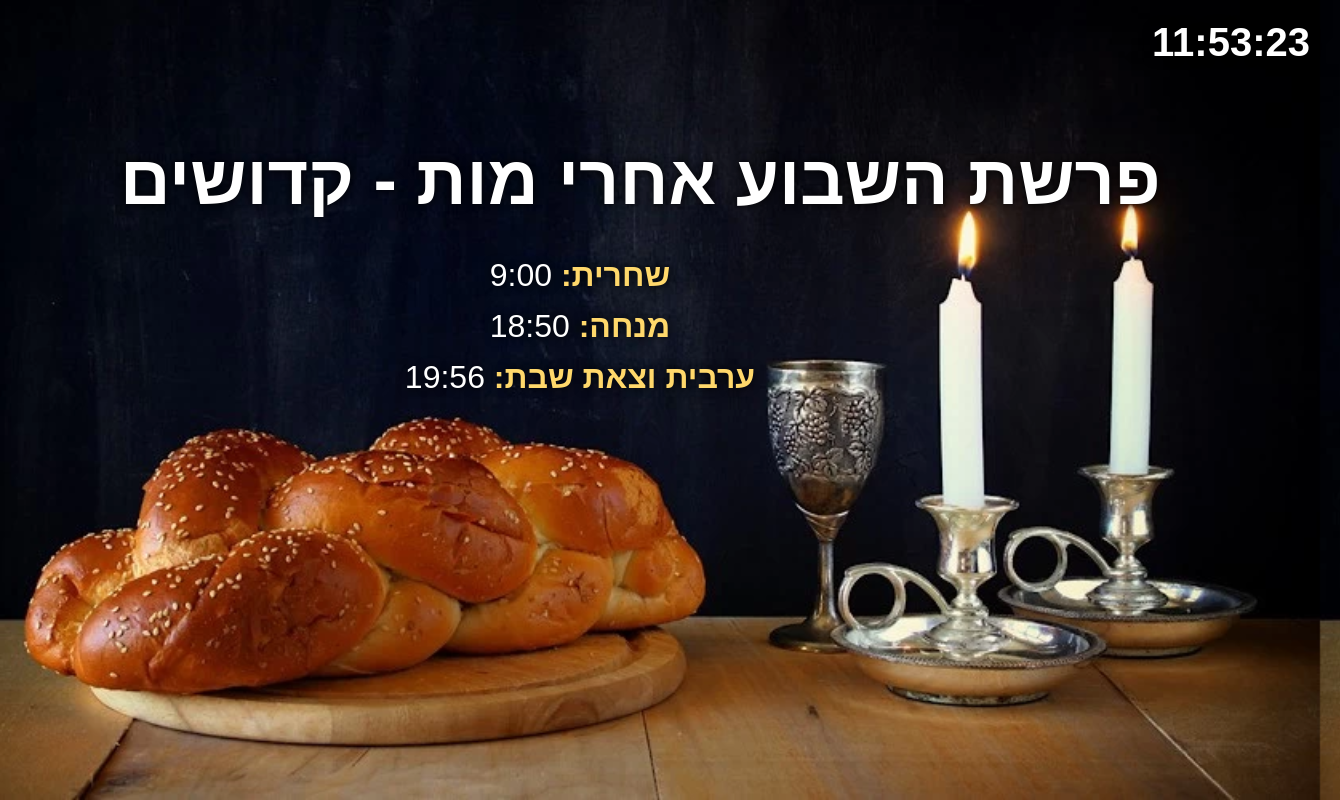
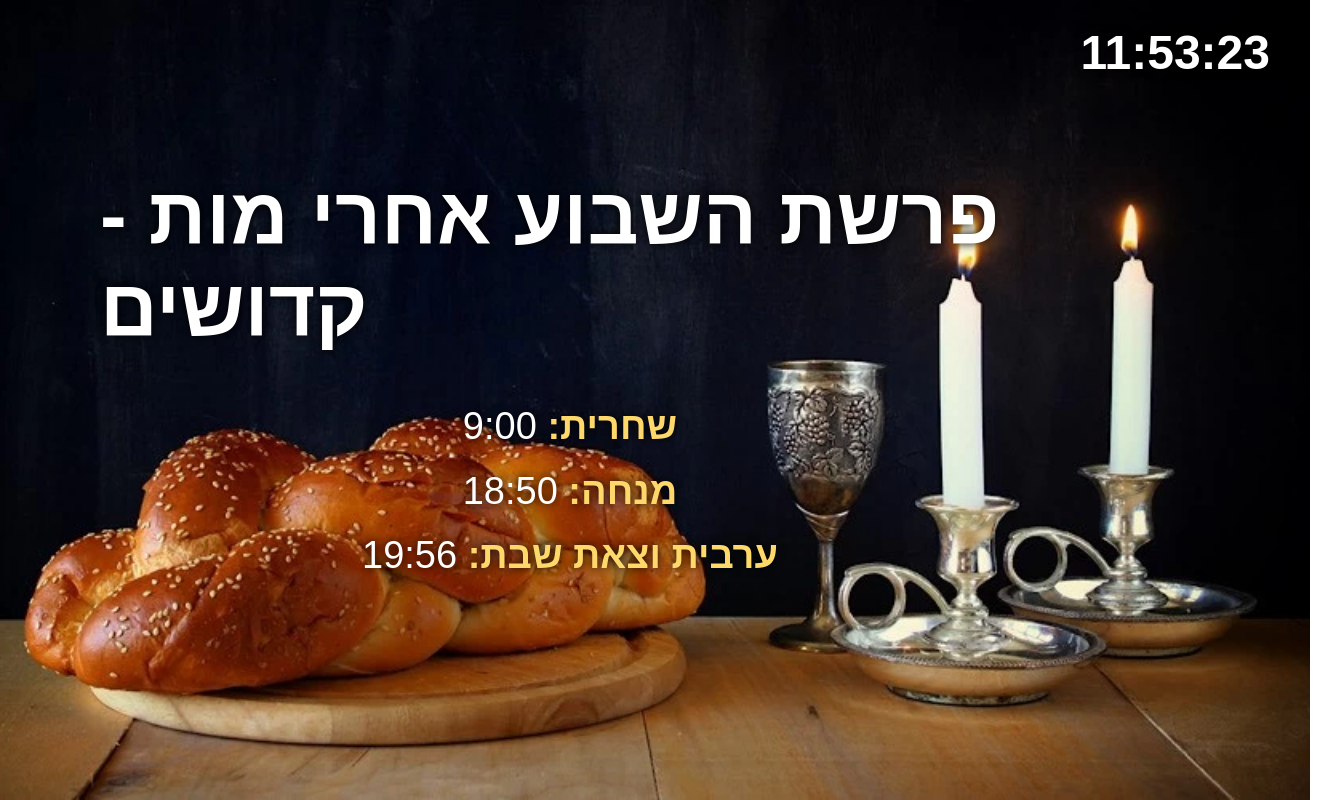
Before and after one commit to ozdvir/sfiratHomer, a plain HTML site: page index4.html in a window 1280 px wide. Shown: the whole page, 1340 px wide, since content can reach past the window. Drawn offline with Linux system fonts and the light colour scheme.

Commit message:
Refine HTML structure and styles for index4.html
Adjusted styles for better layout and appearance.

```diff
--- a/index4.html
+++ b/index4.html
@@ -15,7 +15,9 @@
 
       background-size: cover;
       background-position: center;
+      width: 100vw;
       height: 100vh;
+      overflow: hidden;
 
       color: #ffffff;
       text-shadow: 0 0 10px black;
@@ -25,7 +27,7 @@
       justify-content: flex-start;
       align-items: flex-start;
 
-      padding: 60px;
+      padding: 50px 70px;
       box-sizing: border-box;
       position: relative;
     }
@@ -33,32 +35,32 @@
     /* שעון בצד ימין למעלה */
     #clock {
       position: absolute;
-      top: 20px;
-      right: 30px;
-      font-size: 40px;
+      top: 25px;
+      right: 40px;
+      font-size: 48px;
       font-weight: 600;
       color: #ffffff;
       text-shadow: 0 0 12px black;
     }
 
     h1 {
-      font-size: 70px;
+      font-size: 80px;
       font-weight: 800;
-      margin: 80px 0 20px 0; /* מרווח מהשעון */
+      margin: 120px 0 30px 0; /* מרווח מדויק למסך 1080p */
       text-align: left;
       width: 100%;
     }
 
     .times {
-      font-size: 32px;
-      line-height: 1.6;
+      font-size: 38px;
+      line-height: 1.7;
       font-weight: 300;
 
       width: 100%;
       text-align: center; /* מרכז */
       margin-top: 10px;
 
-      transform: translateX(-120px); /* הזזה שמאלה */
+      transform: translateX(-100px); /* הזזה שמאלה עדינה */
     }
 
     .label {
@@ -76,7 +78,7 @@
     <!-- כותרת פרשת השבוע — לעדכן ידנית -->
     <h1>פרשת השבוע אחרי מות - קדושים</h1>
 
-    <!-- זמני תפילה — ממורכזים + מוזזים שמאלה -->
+    <!-- זמני תפילה — ממורכזים + מוזזים מעט שמאלה -->
     <div class="times">
       <div><span class="label">שחרית:</span> 9:00</div>
       <div><span class="label">מנחה:</span> 18:50</div>
```
